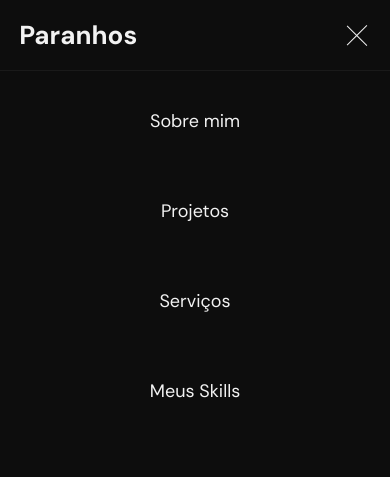
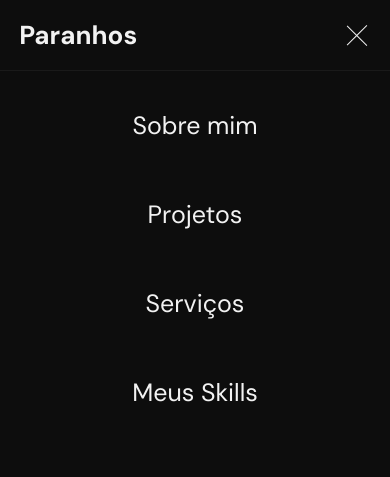
Before and after one commit to victorparanhosdev/portfolio, a website: page index.html in a window 390 px wide. Both pictures are taken after a click on the element 356 px from the left and 35 px from the top of the page. Shown: the top 477 px of the page. Drawn offline with Linux system fonts and the light colour scheme.

Commit message:
Update estilos.css

```diff
--- a/estilos.css
+++ b/estilos.css
@@ -243,7 +243,7 @@ ul.btn-menus li:hover a::after {
   gap: 1.5rem;
 }
 .img-perfil {
-  margin: 2.5rem auto;
+  margin: auto;
   object-fit: cover;
   width: clamp(15rem, 24vw + 5rem, 36rem);
   border-radius: 50%;
@@ -512,6 +512,9 @@ footer p {
     border-bottom: 0.1rem solid var(--gray-200-color);
     padding-inline: 1rem;
   }
+  ul.btn-menus li a{
+    font-size:  2.5rem;
+  }
 
   .box-menu.active .icon-menu-mobile .line-one {
     transform: rotate(-45deg) translate(-0.2rem, 0.2rem);
@@ -533,13 +536,21 @@ footer p {
   }
   ul.btn-menus li a {
     display: block;
+    text-align: center;
+  }
+
+  menu:has(ul.btn-menus){
+    height: calc(100vh - 7.1rem);
+    overflow: auto
   }
   ul.btn-menus {
     display: grid;
-    place-items: center;
-    margin-top: 2rem;
-    gap: 3rem;
+    place-content: center;
+    gap: 2rem;
+    margin: 2rem auto;
   }
+
+
   .title-h2{
     margin-top: 7.1rem;
   }
```
